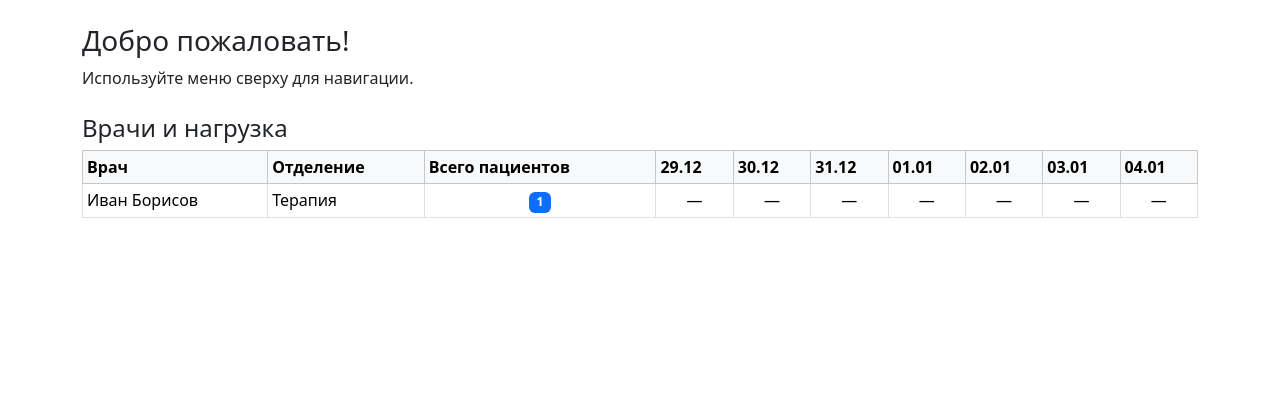
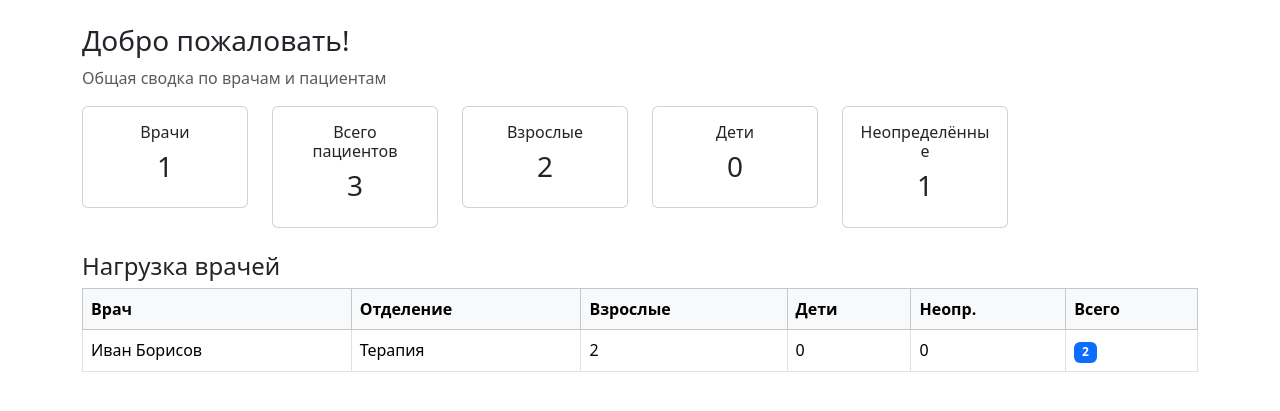
Before and after one commit to nikita-57/CRM_Hospital, a Django app: page / in a window 1280 px wide. Shown: the part 56-467 px from the top of the page. Run offline with Django 5.2, Linux system fonts and the light colour scheme; a user stored in the database is signed in; data comes from the database, SQL or seed files in the repository; both versions use the stored data as it was after the commit.

Commit message:
changes dashboard

```diff
--- a/templates/dashboard.html
+++ b/templates/dashboard.html
@@ -1,22 +1,71 @@
 {% extends "base.html" %}
-{% load dict_extras %}
 {% block title %}Главная — MedCRM{% endblock %}
 
 {% block content %}
+
 <h3>Добро пожаловать!</h3>
-<p>Используйте меню сверху для навигации.</p>
+<p class="text-muted">Общая сводка по врачам и пациентам</p>
 
-<h4 class="mt-4">Врачи и нагрузка</h4>
+<!-- KPI -->
+<div class="row mb-4">
+    <div class="col-md-2">
+        <div class="card text-center">
+            <div class="card-body">
+                <h6>Врачи</h6>
+                <h3>{{ doctors_count }}</h3>
+            </div>
+        </div>
+    </div>
 
-<table class="table table-bordered table-sm align-middle">
+    <div class="col-md-2">
+        <div class="card text-center">
+            <div class="card-body">
+                <h6>Всего пациентов</h6>
+                <h3>{{ patients_total }}</h3>
+            </div>
+        </div>
+    </div>
+
+    <div class="col-md-2">
+        <div class="card text-center">
+            <div class="card-body">
+                <h6>Взрослые</h6>
+                <h3>{{ patients_adult }}</h3>
+            </div>
+        </div>
+    </div>
+
+    <div class="col-md-2">
+        <div class="card text-center">
+            <div class="card-body">
+                <h6>Дети</h6>
+                <h3>{{ patients_child }}</h3>
+            </div>
+        </div>
+    </div>
+
+    <div class="col-md-2">
+        <div class="card text-center">
+            <div class="card-body">
+                <h6>Неопределённые</h6>
+                <h3>{{ patients_unknown }}</h3>
+            </div>
+        </div>
+    </div>
+</div>
+
+<!-- Таблица врачей -->
+<h4>Нагрузка врачей</h4>
+
+<table class="table table-bordered table-hover align-middle">
     <thead class="table-light">
         <tr>
             <th>Врач</th>
             <th>Отделение</th>
-            <th>Всего пациентов</th>
-            {% for d in days %}
-            <th>{{ d|date:"d.m" }}</th>
-            {% endfor %}
+            <th>Взрослые</th>
+            <th>Дети</th>
+            <th>Неопр.</th>
+            <th>Всего</th>
         </tr>
     </thead>
     <tbody>
@@ -24,27 +73,23 @@
         <tr>
             <td>{{ doc.get_full_name }}</td>
             <td>{{ doc.get_department_display }}</td>
-            <td class="text-center">
+            <td>{{ doc.adult_patients }}</td>
+            <td>{{ doc.child_patients }}</td>
+            <td>{{ doc.unknown_patients }}</td>
+            <td>
                 <span class="badge bg-primary">
-                    {{ doc.patients_count }}
+                    {{ doc.total_patients }}
                 </span>
             </td>
-
-            {% for d in days %}
-            <td class="text-center">
-                {% with doc_load=load_map|get_item:doc.id %}
-                {{ doc_load|get_item:d|default:"—" }}
-                {% endwith %}
-            </td>
-            {% endfor %}
         </tr>
         {% empty %}
         <tr>
-            <td colspan="100%" class="text-muted text-center">
+            <td colspan="6" class="text-center text-muted">
                 Врачи не найдены
             </td>
         </tr>
         {% endfor %}
     </tbody>
 </table>
+
 {% endblock %}
--- a/web/forms.py
+++ b/web/forms.py
@@ -3,6 +3,7 @@ from django import forms
 from datetime import date
 from patients.models import Patient
 from clinical.models import Encounter, Note, Prescription
+from accounts.models import User
 
 class PatientForm(forms.ModelForm):
     class Meta:
@@ -12,7 +13,7 @@ class PatientForm(forms.ModelForm):
             "birth_date", "gender","patient_type",
             "phone", "email",
             "document_id", "insurance_number",
-            "department", "facility",
+            "department", "facility", "doctor",
             "address", "emergency_contact",
         ]
         widgets = {
@@ -50,6 +51,7 @@ class PatientForm(forms.ModelForm):
     def __init__(self, *args, **kwargs):
         super().__init__(*args, **kwargs)
         self.fields["birth_date"].widget.attrs.setdefault("data-max", date.today().isoformat())
+        self.fields["doctor"].widget.attrs.update({"class": "form-select"})
 
 class EncounterForm(forms.ModelForm):
     started_at = forms.DateTimeField(
--- a/web/views.py
+++ b/web/views.py
@@ -4,7 +4,7 @@ from django.views.generic import TemplateView, ListView, DetailView, CreateView
 from django.shortcuts import redirect
 from django.urls import reverse_lazy
 from django.contrib import messages
-from django.db.models import Q, Prefetch
+from django.db.models import Q, Prefetch, Count
 from django.utils import timezone
 from django.views.generic import UpdateView
 from django.urls import reverse
@@ -13,7 +13,6 @@ from .forms import PatientForm, EncounterForm, NoteForm, PrescriptionForm
 from patients.models import Patient, DEPARTMENT_CHOICES, Facility
 from clinical.models import Encounter, Note, Prescription
 from .mixins import RoleRequiredMixin, PatientFilterMixin
-from django.db.models import Count
 from django.db.models.functions import TruncWeek, TruncMonth, TruncDay
 from django.db import models
 from django.views.generic import TemplateView
@@ -24,16 +23,13 @@ import calendar
 from clinical.utils import log_patient_interaction
 from django.http import HttpResponse
 from django.conf import settings
-from django.shortcuts import get_object_or_404
 from docx import Document
 from django.utils.timezone import now
 import os
 from accounts.models import User
-
-class Dashboard(RoleRequiredMixin, TemplateView):
-    template_name = "dashboard.html"
-
-
+from django.contrib.auth.mixins import LoginRequiredMixin
+from django.utils.timezone import now, timedelta
+from django.db.models.functions import TruncDate
 
 class PatientList(RoleRequiredMixin, PatientFilterMixin, ListView):
     model = Patient
@@ -377,50 +373,43 @@ class PatientCertificateView(RoleRequiredMixin, DetailView):
         doc.save(response)
         return response
 
-from django.views.generic import TemplateView
-from django.contrib.auth.mixins import LoginRequiredMixin
-from django.db.models import Count
-from django.utils.timezone import now, timedelta
-from django.db.models.functions import TruncDate
 
-class Dashboard(LoginRequiredMixin, TemplateView):
+
+class Dashboard(RoleRequiredMixin, TemplateView):
     template_name = "dashboard.html"
-
-    def dispatch(self, request, *args, **kwargs):
-        if request.user.role != "REG":
-            return redirect("web:patients")
-        return super().dispatch(request, *args, **kwargs)
+    allowed_roles = {"REG"}
 
     def get_context_data(self, **kwargs):
         ctx = super().get_context_data(**kwargs)
 
-        days = [(now().date() - timedelta(days=i)) for i in range(6, -1, -1)]
-        ctx["days"] = days
-
+        # --- Врачи ---
         doctors = (
             User.objects
             .filter(role="DOC", is_active=True)
             .annotate(
-                patients_count=Count(
-                    "encounters__patient",
-                    distinct=True,
-                    filter=Q(encounters__patient__is_active=True)
-                )
+                total_patients=Count("patients", filter=Q(patients__is_active=True)),
+                adult_patients=Count(
+                    "patients",
+                    filter=Q(patients__patient_type="adult", patients__is_active=True)
+                ),
+                child_patients=Count(
+                    "patients",
+                    filter=Q(patients__patient_type="child", patients__is_active=True)
+                ),
+                unknown_patients=Count(
+                    "patients",
+                    filter=Q(patients__patient_type="unknown", patients__is_active=True)
+                ),
             )
+            .order_by("last_name")
         )
 
+        # --- KPI ---
+        ctx["doctors_count"] = doctors.count()
+        ctx["patients_total"] = Patient.objects.filter(is_active=True).count()
+        ctx["patients_adult"] = Patient.objects.filter(patient_type="adult", is_active=True).count()
+        ctx["patients_child"] = Patient.objects.filter(patient_type="child", is_active=True).count()
+        ctx["patients_unknown"] = Patient.objects.filter(patient_type="unknown", is_active=True).count()
+
         ctx["doctors"] = doctors
-
-        load_map = {}
-
-        for doc in doctors:
-            daily = (
-                doc.encounters
-                .annotate(day=TruncDate("started_at"))
-                .values("day")
-                .annotate(cnt=Count("id"))
-            )
-            load_map[doc.id] = {d["day"]: d["cnt"] for d in daily}
-
-        ctx["load_map"] = load_map
         return ctx
```
Also changed, not shown: patients/models.py (+9 -0 lines), db.sqlite3, patients/migrations/0008_patient_doctor.py (added), patients/views.py (line endings or trailing spaces).
